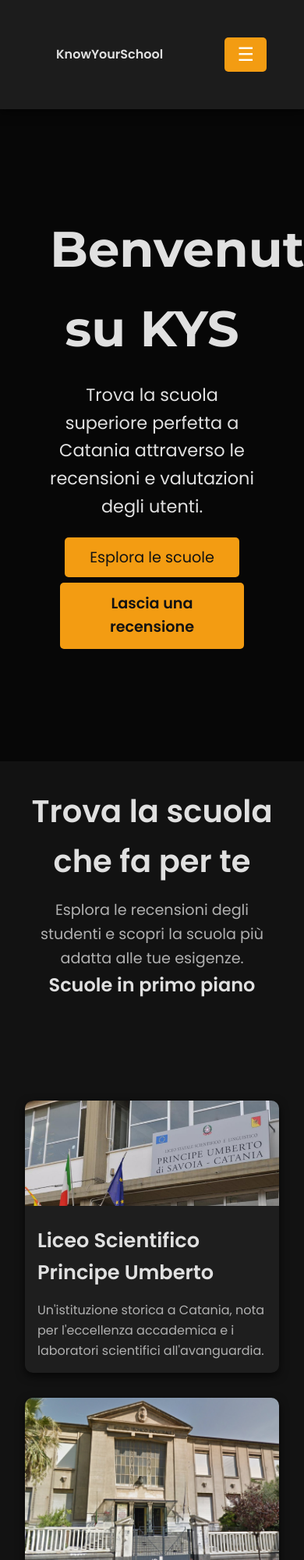
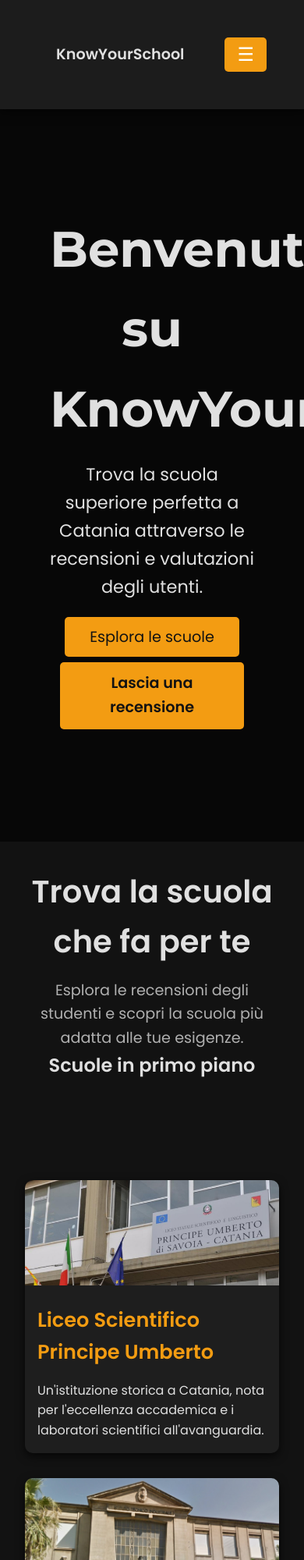
Before and after one commit to F24-dev/knowyourschool, a plain HTML site: page index.html in a window 390 px wide. Shown: the top 2000 px of the page at 78% size. Drawn offline with nearby package versions, Linux system fonts and the light colour scheme.

Commit message:
Update index.html

```diff
--- a/index.html
+++ b/index.html
@@ -131,11 +131,11 @@
             }
 
             .hero {
-                padding: 4rem 1rem; /* Ridotto padding per schermi più piccoli */
+                padding: 3rem 1rem; /* Ridotto padding per schermi più piccoli */
             }
 
             .hero h1 {
-                font-size: 3rem; /* Ridotto font-size per schermi più piccoli */
+                font-size: 2rem; /* Ridotto font-size per schermi più piccoli */
             }
 
             .hero p {
@@ -152,23 +152,31 @@
 
         @media (max-width: 480px) {
             .hero h1 {
-                font-size: 2.5rem;
+                font-size: 1.5rem; /* Ulteriore riduzione per schermi più piccoli */
             }
 
             .hero p {
-                font-size: 0.9rem;
+                font-size: 0.875rem; /* Ulteriore riduzione per schermi più piccoli */
             }
 
             .intro h2 {
-                font-size: 2rem;
+                font-size: 1.75rem; /* Ridotto per schermi più piccoli */
             }
 
             .intro p {
-                font-size: 1rem;
+                font-size: 0.875rem; /* Ridotto per schermi più piccoli */
             }
 
             .cards {
-                grid-template-columns: repeat(auto-fill, minmax(250px, 1fr)); /* Adatta la larghezza delle colonne */
+                grid-template-columns: repeat(auto-fill, minmax(220px, 1fr)); /* Adatta la larghezza delle colonne */
+            }
+
+            .card h3 {
+                font-size: 1.4rem; /* Ridotto per schermi più piccoli */
+            }
+
+            .card p {
+                font-size: 0.875rem; /* Ridotto per schermi più piccoli */
             }
         }
 
@@ -278,7 +286,7 @@
 
         .card img {
             width: 100%;
-            height: auto; /* Adatta l'altezza in base alla larghezza */
+            height: auto;
             object-fit: cover;
             transition: opacity 0.3s;
         }
@@ -290,13 +298,13 @@
         .card h3 {
             font-size: 1.6rem;
             margin: 1rem;
-            color: #e0e0e0;
-            font-weight: 600;
+            color: #f39c12;
         }
 
         .card p {
+            font-size: 1rem;
             margin: 0 1rem 1rem;
-            color: #b0b0b0;
+            color: #e0e0e0;
         }
 
         footer {
@@ -351,11 +359,13 @@
             50% { transform: scale(1.1); opacity: 1; }
             100% { transform: scale(1); }
         }
-        /* Media Query per schermi piccoli */
-@media (max-width: 768px) {
-    .logo {
-        font-size: 1rem; /* Riduci la dimensione del font solo per il link con classe 'logo' */
+        @media (max-width: 768px) {
+    .your-heading-class {
+        font-size: 16px; /* Cambia questa dimensione a tuo piacimento */
     }
+}
+h1.your-heading-class {
+    font-size: 16px !important;
 }
 
     </style>
@@ -377,7 +387,7 @@
     <!-- Hero Section -->
     <section class="hero" data-aos="fade-up">
         <div class="container">
-            <h1 data-aos="fade-up" data-aos-delay="200">Benvenuto su KYS</h1>
+            <h1 data-aos="fade-up" data-aos-delay="200">Benvenuto su KnowYourSchool!</h1>
 
             <p data-aos="fade-up" data-aos-delay="400">Trova la scuola superiore perfetta a Catania attraverso le recensioni e valutazioni degli utenti.</p>
             <a href="scuole.html" data-aos="fade-up" data-aos-delay="600">Esplora le scuole</a>
```
